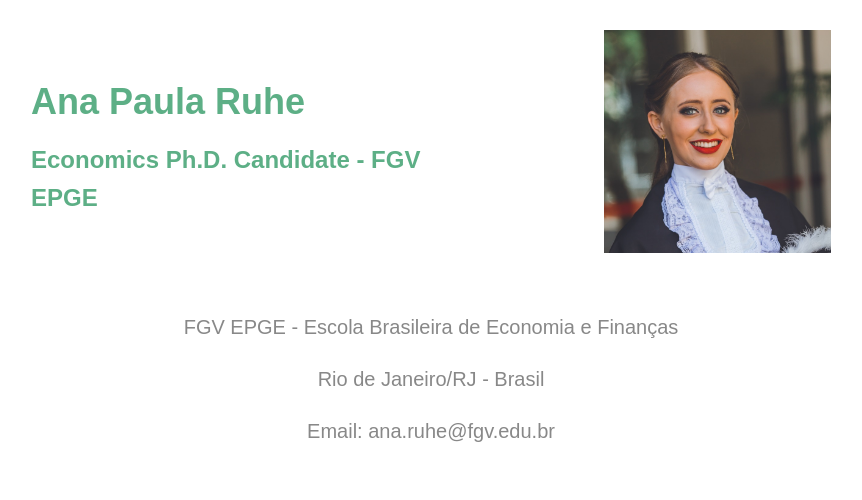
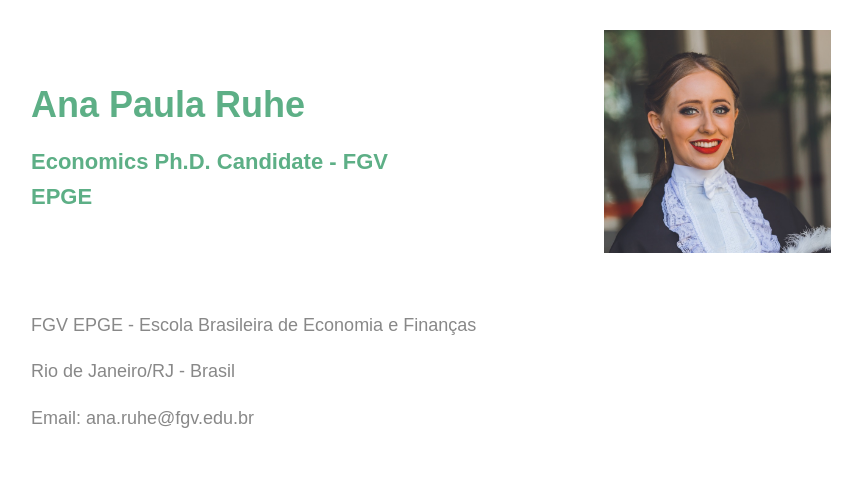
Before and after one commit to anapaularuhe/anapaularuhe.github.io, a plain HTML site: page index.html in a window 1280 px wide. Shown: the whole page, without its empty margins (209-1071 px from the left). Drawn offline with Linux system fonts and the light colour scheme; a web font is replaced by a local one.

Commit message:
Update style.css

```diff
--- a/style.css
+++ b/style.css
@@ -22,7 +22,7 @@ h1 {
 }
 
 h2 {
-	font-size: 24px;
+	font-size: 22px;
 	margin-top: 10px;
 	margin-bottom: 20px;
 	text-align: left;
@@ -58,6 +58,6 @@ h2 {
 
 #university {
 	margin-top: 50px;
-	text-align: center;
-	font-size: 20px;
+	text-align: Left;
+	font-size: 18px;
 }
```
